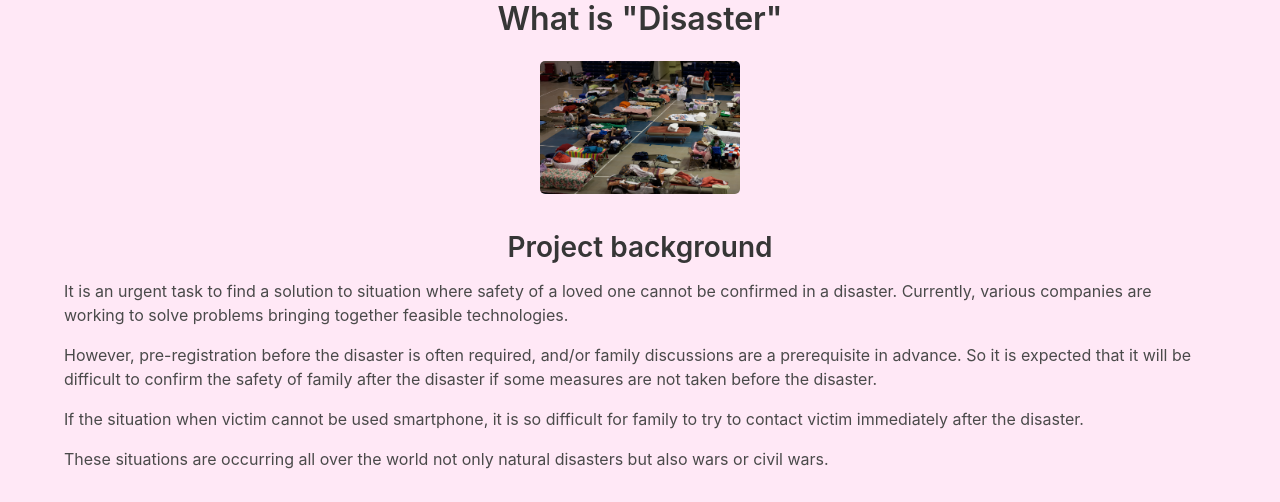
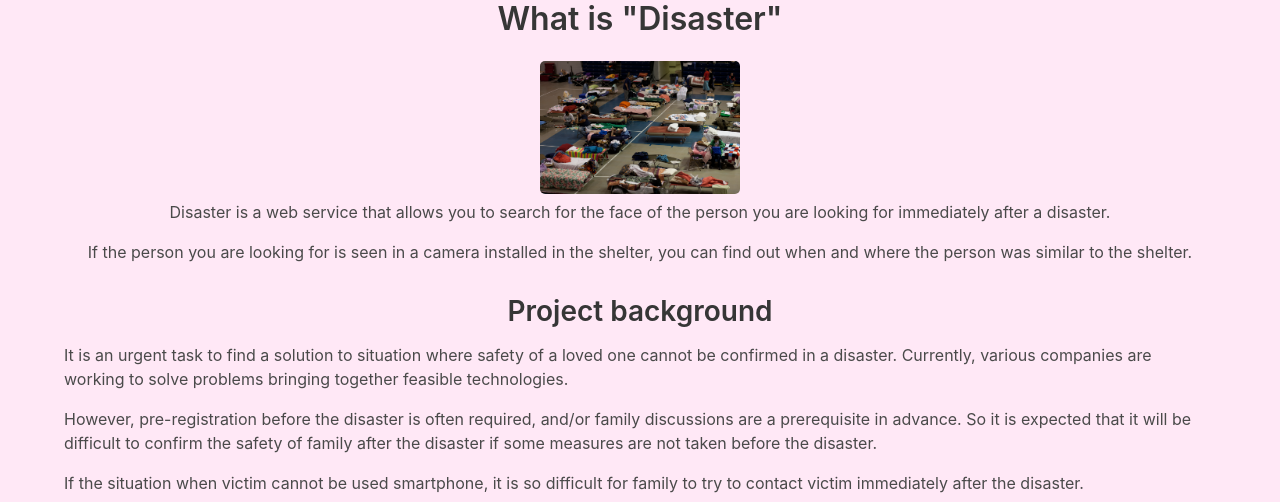
Before and after one commit to yKesamaru/disaster, a Flask app: page /more_details in a window 1280 px wide. Shown: the part 577-1079 px from the top of the page. Run offline with Flask 2, Linux system fonts and the light colour scheme; parts of the project's set-up code (start-up, migrations or seed data) failed here and were passed over.

Commit message:
[add] heroku

```diff
--- /dev/null
+++ b/runtime.txt
@@ -0,0 +1 @@
+python-3.7.11
--- a/web_app/templates/more_details.html
+++ b/web_app/templates/more_details.html
@@ -3,6 +3,8 @@
 <h1 class="title">What is "Disaster"</h1>
 <img src="/static/images/flooding-minot-n-d-june-24-2011-red-cross-shelter-in-an-auditorium-that-is-c80be8-1024.jpg"
         width="200px" style="border-radius: 5px;" alt="">
+<p>Disaster is a web service that allows you to search for the face of the person you are looking for immediately after a disaster.</p>
+<p>If the person you are looking for is seen in a camera installed in the shelter, you can find out when and where the person was similar to the shelter.</p>
 <h2>Project background</h2>
 <div class="has-text-left">
     <p>It is an urgent task to find a solution to situation where safety of a loved one cannot be confirmed in a disaster. Currently, various companies are working to solve problems bringing together feasible technologies.</p>
```
Also changed, not shown: 1 other file.
